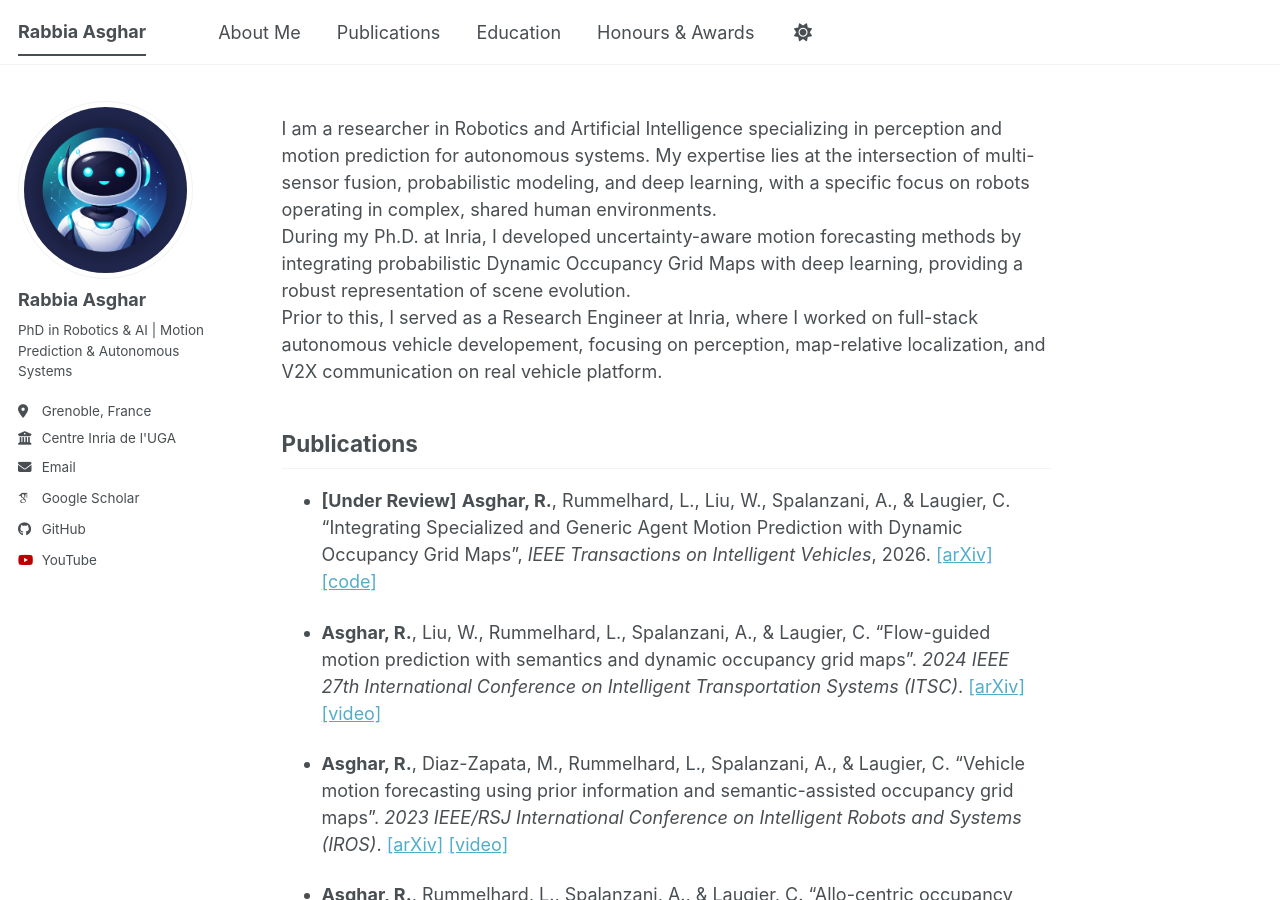
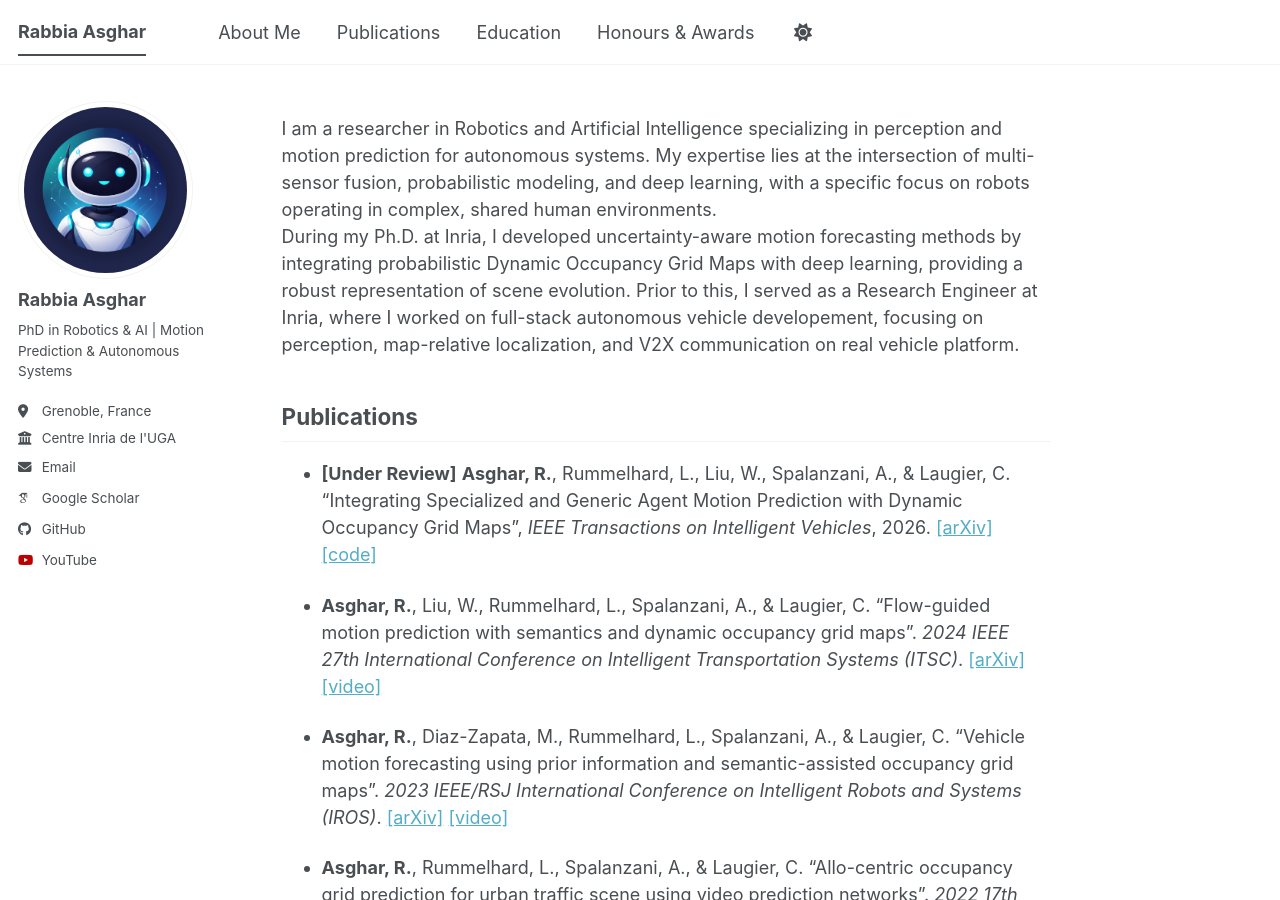
Before and after one commit to rabbia-asghar/rabbia-asghar.github.io, a Jekyll site: the page built from _pages/about.md, in a window 1280 px wide and 900 px high. Built offline with Jekyll 4.4.1, drawn with Linux system fonts in a browser that asks for light colours; some web fonts are replaced; a script bundle is joined from its source files by our own code; library files that are not in the unit come from our copies; some of the changed lines change nothing that is shown.

Commit message:
Fix publication links and improve text clarity
Updated the GitHub link for the motion prediction paper and made minor text adjustments.

```diff
--- a/_pages/about.md
+++ b/_pages/about.md
@@ -10,14 +10,14 @@
 
 <a name="about"></a>
 I am a researcher in Robotics and Artificial Intelligence specializing in perception and motion prediction for autonomous systems. My expertise lies at the intersection of multi-sensor fusion, probabilistic modeling, and deep learning, with a specific focus on robots operating in complex, shared human environments.  \
-During my Ph.D. at Inria, I developed uncertainty-aware motion forecasting methods by integrating probabilistic Dynamic Occupancy Grid Maps with deep learning, providing a robust representation of scene evolution. \
+During my Ph.D. at Inria, I developed uncertainty-aware motion forecasting methods by integrating probabilistic Dynamic Occupancy Grid Maps with deep learning, providing a robust representation of scene evolution.
 Prior to this, I served as a Research Engineer at Inria, where I worked on full-stack autonomous vehicle developement, focusing on perception, map-relative localization, and V2X communication on real vehicle platform.
 
 
 <a name="publications"></a>
 ## Publications
 
-* **[Under Review]** **Asghar, R.**, Rummelhard, L., Liu, W., Spalanzani, A., & Laugier, C. "Integrating Specialized and Generic Agent Motion Prediction with Dynamic Occupancy Grid Maps", *IEEE Transactions on Intelligent Vehicles*, 2026. [[arXiv]](https://arxiv.org/abs/2602.07938) [[code]](https://gitlab.inria.fr/rasghar/dogm-veh-flow)
+* **[Under Review]** **Asghar, R.**, Rummelhard, L., Liu, W., Spalanzani, A., & Laugier, C. "Integrating Specialized and Generic Agent Motion Prediction with Dynamic Occupancy Grid Maps", *IEEE Transactions on Intelligent Vehicles*, 2026. [[arXiv]](https://arxiv.org/abs/2602.07938) [[code]](https://github.com/rabbia-asghar/dogm-veh-flow)
 
 * **Asghar, R.**, Liu, W., Rummelhard, L., Spalanzani, A., & Laugier, C. "Flow-guided motion prediction with semantics and dynamic occupancy grid maps". *2024 IEEE 27th International Conference on Intelligent Transportation Systems (ITSC)*. [[arXiv]](https://arxiv.org/abs/2407.15675) [[video]](https://www.youtube.com/watch?v=ea1fHDqfFPY&pp=0gcJCYcKAYcqIYzv)
 
```
